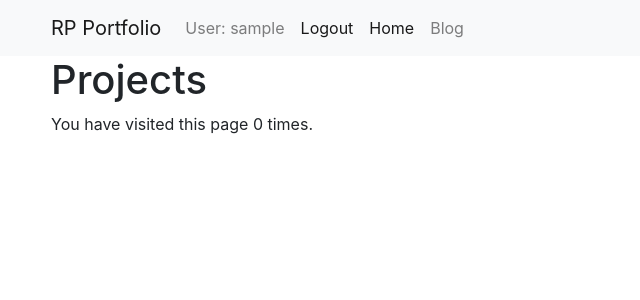
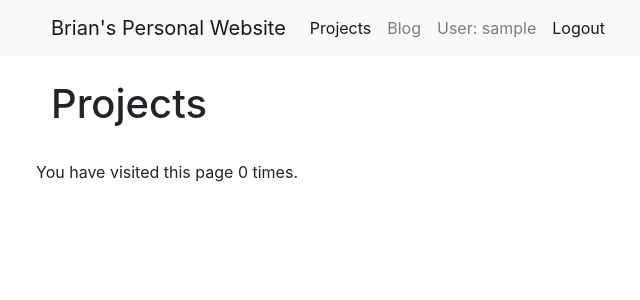
Before and after one commit to ivy-dawson/websitev1, a Django app: page / in a window 1280 px wide. Shown: the top 300 px of the page, without its empty margins (34-674 px from the left). Run offline with Django 3.2, Linux system fonts and the light colour scheme; the visitor is signed in with stand-in values (Sample User, id 1); data that the repository does not hold is empty; some libraries are stand-ins or nearby versions.

Commit message:
home page stuff

```diff
--- a/untitled2/settings.py
+++ b/untitled2/settings.py
@@ -38,6 +38,7 @@ INSTALLED_APPS = [
     'test1.apps.Test1Config',
     'projects',
     'blog',
+    'home',
 
 ]
 
--- a/untitled2/templates/base.html
+++ b/untitled2/templates/base.html
@@ -2,7 +2,7 @@
 
 <nav class="navbar navbar-expand-lg navbar-light bg-light">
     <div class="container">
-        <a class="navbar-brand" href="{% url 'project_index' %}">RP Portfolio</a>
+        <a class="navbar-brand" href="{% url 'project_index' %}">Brian's Personal Website</a>
         <button class="navbar-toggler" type="button" data-toggle="collapse" data-target="#navbarSupportedContent" aria-controls="navbarSupportedContent" aria-expanded="false" aria-label="Toggle navigation">
           <span class="navbar-toggler-icon"></span>
         </button>
@@ -10,16 +10,16 @@
         <div class="collapse navbar-collapse" id="navbarSupportedContent">
           <ul class="navbar-nav mr-auto">
               {% if user.is_authenticated %}
+                  <li class="nav-item active">
+              <a class="nav-link" href="{% url 'project_index' %}">Projects</a>
+            </li>
+            <li class="nav-item">
+              <a class="nav-link" href="{% url 'blog_index' %}">Blog</a>
+            </li>
                 <li class = "nav-link">User: {{ user.get_username }}</li>
                   <li class="nav-item active">
                       <a class="nav-link" href = "{% url 'logout' %}?next={{ request.path }}">Logout</a>
                   </li>
-                  <li class="nav-item active">
-              <a class="nav-link" href="{% url 'project_index' %}">Home</a>
-            </li>
-            <li class="nav-item">
-              <a class="nav-link" href="{% url 'blog_index' %}">Blog</a>
-            </li>
                   {% else %}
                   <li class = "nav-item">
                       <a class ="nav-link" href="{% url 'login'%}?next={{request.path}}">Login</a>
--- a/untitled2/templates/project_index.html
+++ b/untitled2/templates/project_index.html
@@ -1,8 +1,9 @@
 {% extends "base.html" %}
 {% load static %}
 {% block page_content %}
+    <br>
 <h1>Projects</h1>
-    <p>You have visited this page {{ num_visits }} {% if num_visits == 1 %} time{% else %} times{% endif %}.</p>
+    <br>
 <div class="row">
 {% for project in projects %}
     <div class="col-md-4">
@@ -19,5 +20,6 @@
         </div>
     </div>
     {% endfor %}
+<p>You have visited this page {{ num_visits }} {% if num_visits == 1 %} time{% else %} times{% endif %}.</p>
 </div>
 {% endblock %}
```
